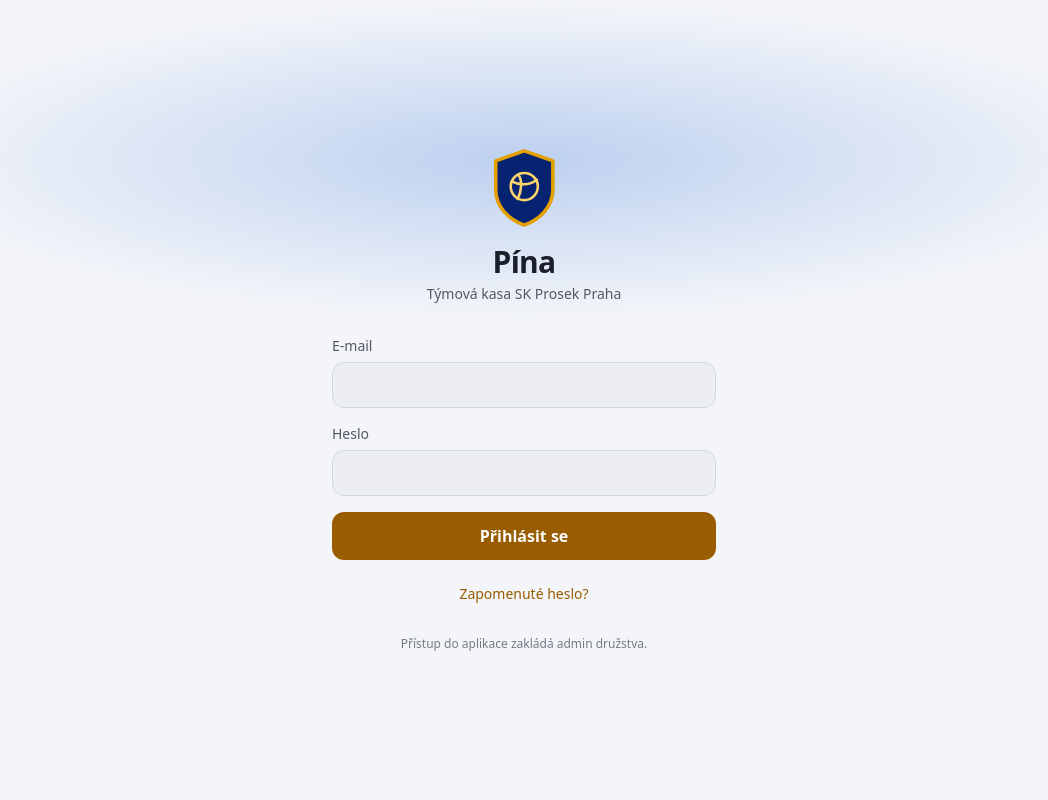
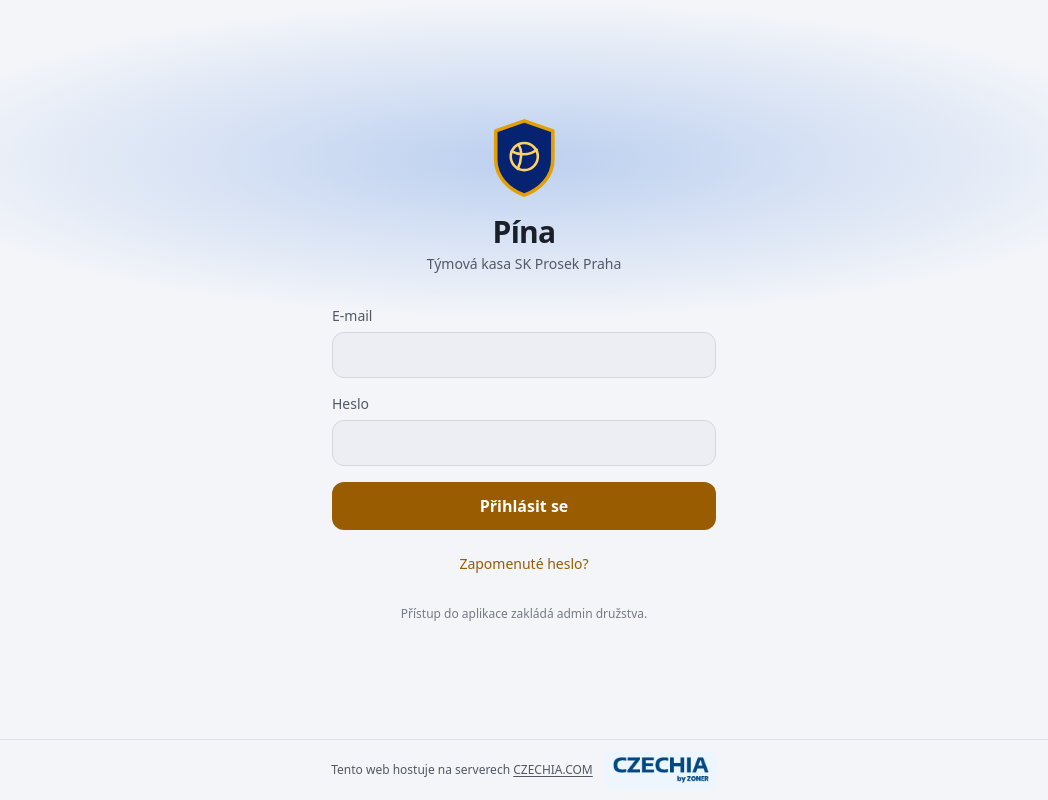
Before and after one commit to ondrasovka04/pina2, a React (Vite) app in the folder web/: page /prihlaseni in a window 1280 px wide. Shown: the whole page, without its empty margins (116-1164 px from the left). Built offline with nearby package versions, Linux system fonts and the light colour scheme; no server answers.

Commit message:
Add compact Czechia hosting footer to login

```diff
--- /dev/null
+++ b/web/src/components/HostingFooter.tsx
@@ -0,0 +1,21 @@
+import czechiaLogo from '@/assets/czechia.png'
+
+export function HostingFooter() {
+	return (
+		<footer className="border-line/60 text-ink-muted border-t px-4 py-2 text-center">
+			<a
+				href="https://czechia.com"
+				target="_blank"
+				rel="noopener noreferrer"
+				className="inline-flex min-h-11 max-w-full items-center gap-3 rounded-lg text-left text-xs"
+			>
+				<span>
+					Tento web hostuje na serverech <span className="font-medium underline underline-offset-2">CZECHIA.COM</span>
+				</span>
+				<span className="bg-brand-50 shrink-0 rounded-lg px-2 py-1.5">
+					<img src={czechiaLogo} alt="" width={128} height={34} className="h-auto w-24" />
+				</span>
+			</a>
+		</footer>
+	)
+}
--- a/web/src/features/auth/LoginPage.tsx
+++ b/web/src/features/auth/LoginPage.tsx
@@ -4,6 +4,7 @@ import { Link } from 'react-router'
 
 import { useSession } from '@/app/session'
 import { ClubMark } from '@/components/ClubMark'
+import { HostingFooter } from '@/components/HostingFooter'
 import { Button } from '@/components/ui/Button'
 import { Field } from '@/components/ui/Field'
 import { ApiError } from '@/lib/api'
@@ -42,7 +43,8 @@ export function LoginPage() {
 	}
 
 	return (
-		<main className="relative grid min-h-dvh place-items-center overflow-hidden px-5 py-10">
+		<div className="flex min-h-dvh flex-col">
+			<main className="relative grid flex-1 place-items-center overflow-hidden px-5 py-10">
 				<div
 					aria-hidden="true"
 					className="from-brand-500/25 pointer-events-none absolute inset-x-0 top-0 h-80 bg-radial to-transparent to-70%"
@@ -97,5 +99,7 @@ export function LoginPage() {
 					<p className="text-ink-faint mt-8 text-center text-xs">Přístup do aplikace zakládá admin družstva.</p>
 				</div>
 			</main>
+			<HostingFooter />
+		</div>
 	)
 }
```
Also changed, not shown: web/src/assets/czechia.png (added). Lines whose indentation alone changed are shown as unchanged.
